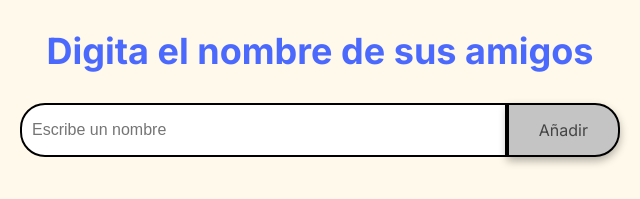
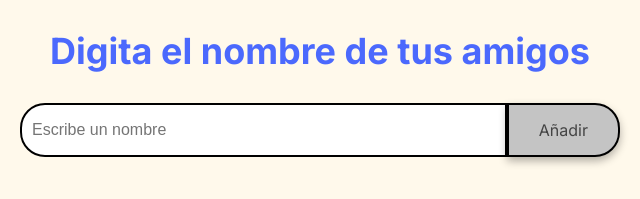
Before and after one commit to Sofiacollazos/Amigo-Secreto, a plain HTML site: page index.html in a window 1280 px wide. Shown: the part 322-521 px from the top of the page, 320-960 px from the left. Drawn offline with Linux system fonts and the light colour scheme.

Commit message:
cambio nombre

```diff
--- a/index.html
+++ b/index.html
@@ -18,7 +18,7 @@
         </header>
 
         <section class="input-section">
-            <h2 class="section-title">Digita el nombre de sus amigos</h2>
+            <h2 class="section-title">Digita el nombre de tus amigos</h2>
             <div class="input-wrapper">
                 <input type="text" id="amigo" class="input-name" placeholder="Escribe un nombre">
                 <button class="button-add" onclick="agregarAmigo()">Añadir</button>
```
